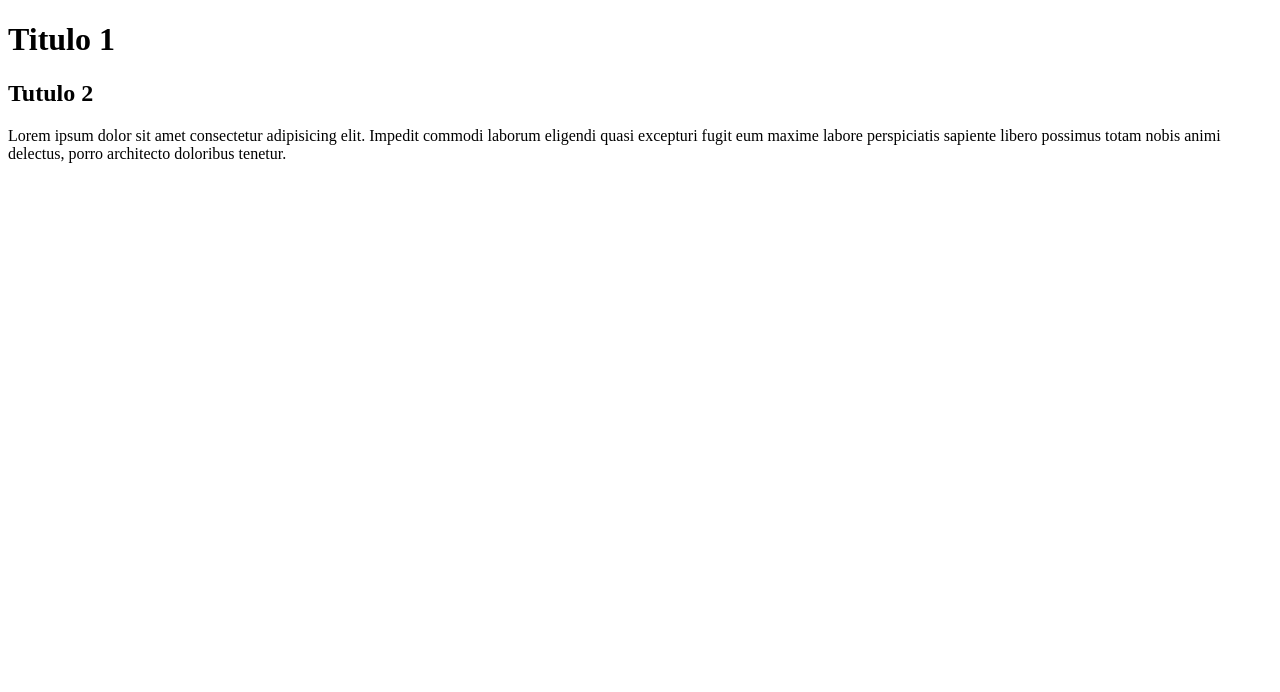
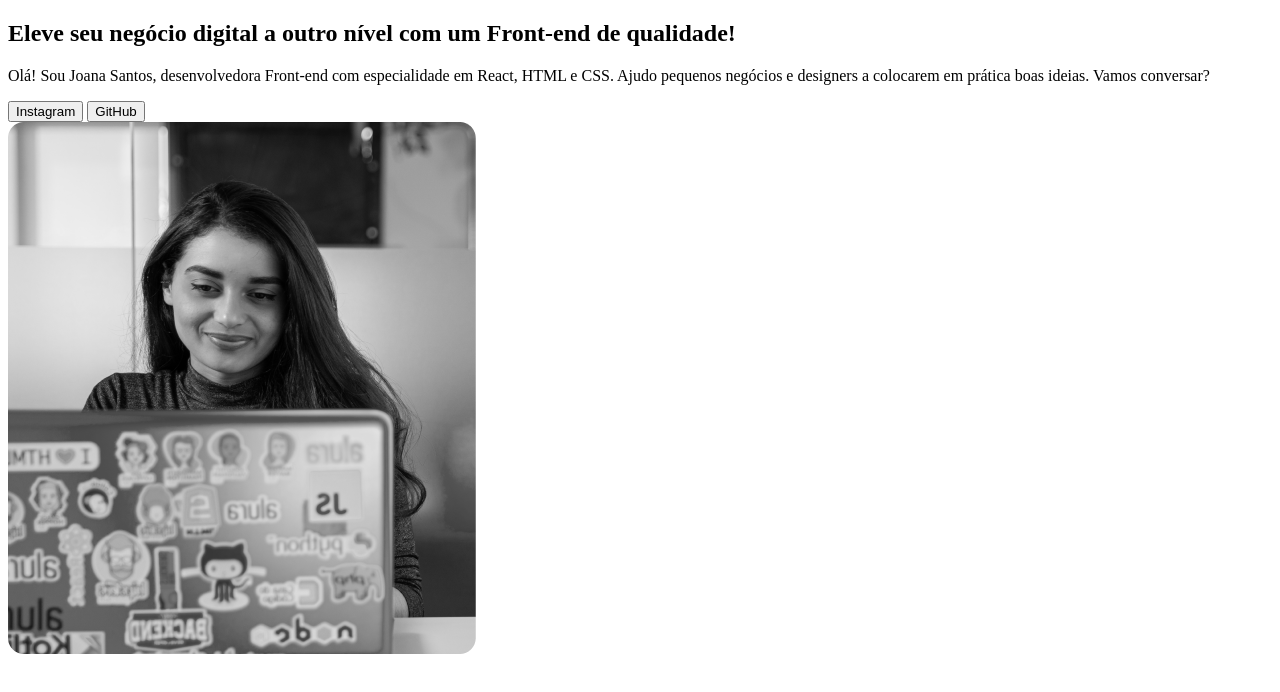
Before and after one commit to KaiqueNunesBr/Imersao-alura, a plain HTML site: page index.html in a window 1280 px wide. Drawn offline with Linux system fonts and the light colour scheme.

Commit message:
preparando o HTML

```diff
--- a/index.html
+++ b/index.html
@@ -1,13 +1,29 @@
 <!DOCTYPE html>
 <html lang="pt-br">
-<head>
-    <meta charset="UTF-8">
-    <meta name="viewport" content="width=device-width, initial-scale=1.0">
+  <head>
+    <meta charset="UTF-8" />
+    <meta name="viewport" content="width=device-width, initial-scale=1.0" />
     <title>Portfolio</title>
-</head>
-<body>
-    <h1>Titulo 1</h1>
-    <h2>Tutulo 2</h2>
-    <p>Lorem ipsum dolor sit amet consectetur adipisicing elit. Impedit commodi laborum eligendi quasi excepturi fugit eum maxime labore perspiciatis sapiente libero possimus totam nobis animi delectus, porro architecto doloribus tenetur.</p>
-</body>
+  </head>
+  <body>
+    <header></header>
+    <main>
+      <section>
+      <h1>
+        Eleve seu negócio digital a outro nível com um Front-end de qualidade!
+      </h1>
+      <p>
+        Olá! Sou Joana Santos, desenvolvedora Front-end com especialidade em
+        React, HTML e CSS. Ajudo pequenos negócios e designers a colocarem em
+        prática boas ideias. Vamos conversar?
+      </p>
+      <input type="button" value="Instagram" />
+      <input type="button" value="GitHub" />
+    </section>
+    <section><img src="images/joana-santos.png" alt="Joana Santos" /></section>
+    </main>
+    <footer>
+
+    </footer>
+  </body>
 </html>
```
Also changed, not shown: images/html.png (added), images/joana-santos.png (added).
